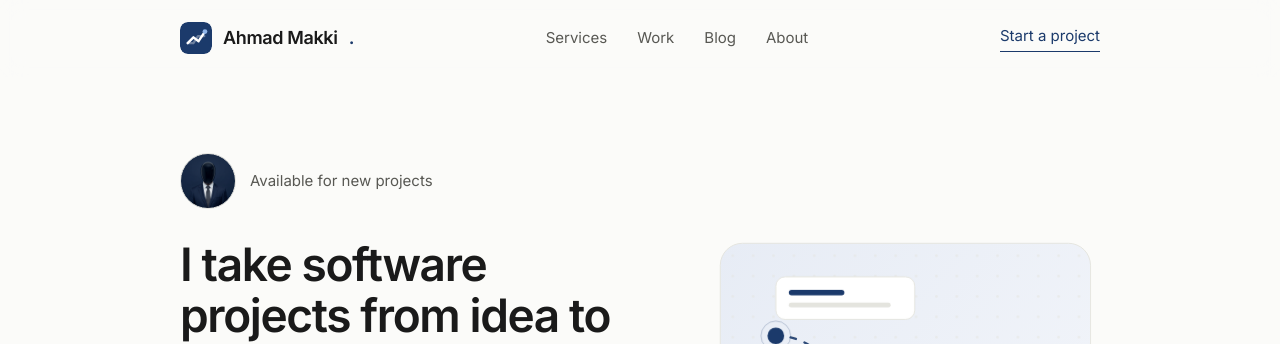
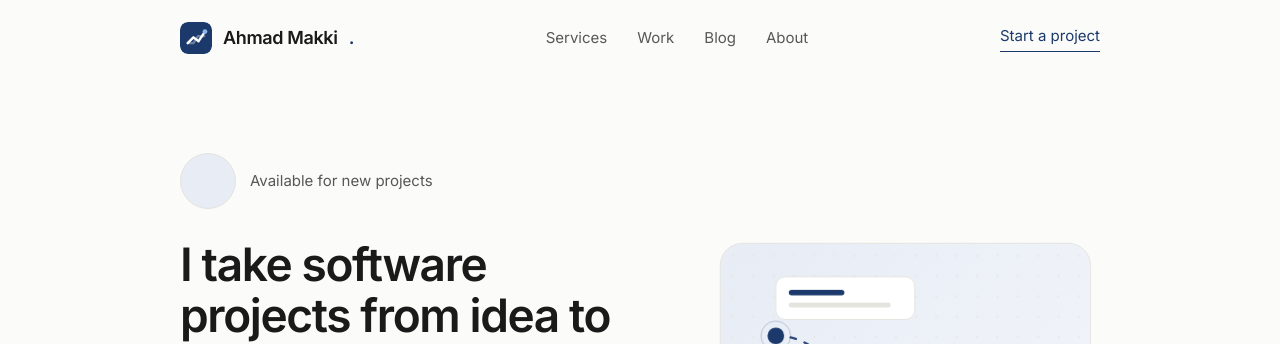
Before and after one commit to ahmadmakki/ahmadmakki-site, a Jekyll site: the page built from index.html, in a window 1280 px wide. Shown: the top 344 px of the page. Built offline with Jekyll 4.4.1, drawn with Linux system fonts in a browser that asks for light colours; a script that is not in the unit is left out.

Commit message:
Update Homepage content “content”

```diff
--- a/_data/content.yml
+++ b/_data/content.yml
@@ -1,5 +1,5 @@
 profile:
-  avatar: /assets/img/profile-avatar3.png
+  avatar: ""
   initials: AM
 hero:
   badge: Available for new projects
```
